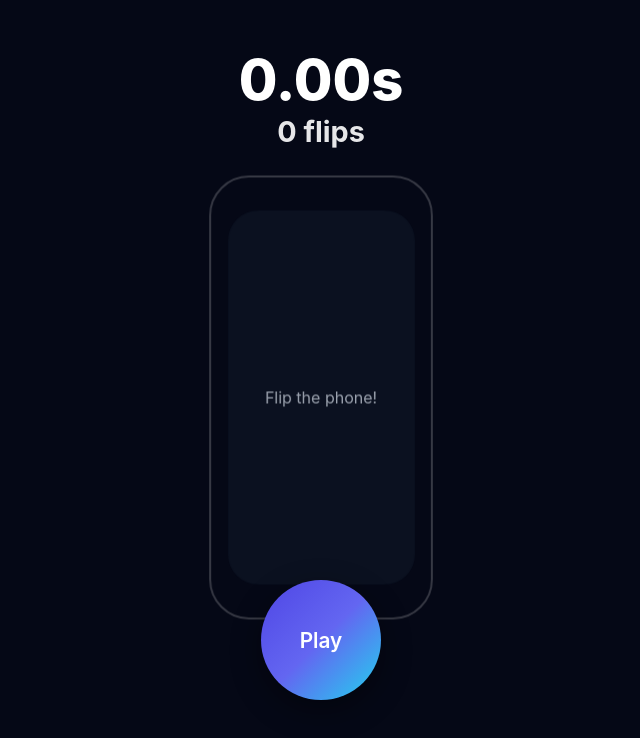
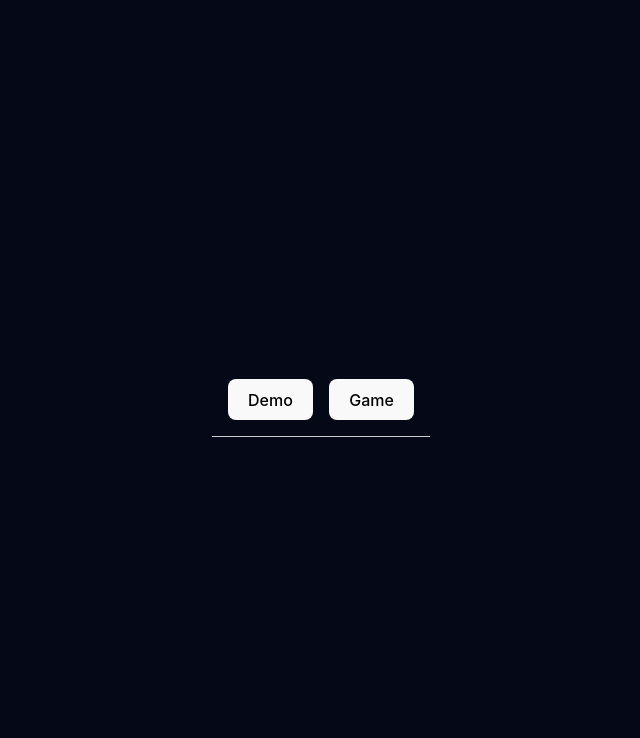
Before and after one commit to fire8811/flipfone, a React app in the folder frontend/: page / in a window 1280 px wide. Shown: the top 738 px of the page, without its empty margins (319-959 px from the left). Built offline with nearby package versions, Linux system fonts and the light colour scheme; the HTML template or start-up script is replaced by a standard one.

Commit message:
Cleaned up game.tsx, but airtime and flips aren't counting correctly

```diff
--- a/frontend/src/App.tsx
+++ b/frontend/src/App.tsx
@@ -4,19 +4,19 @@ import { Demo } from "./demo/demo";
 import { Game } from "./Game/game";
 
 function App() {
-	// const [page, setPage] = useState<"home" | "demo" | "game">("home");
+	const [page, setPage] = useState<"home" | "demo" | "game">("home");
 
 	return (
 		<div className="App">
-			{/* <nav style={{ display: "flex", gap: "1rem", padding: "1rem", borderBottom: "1px solid #ccc" }}>
-				<button onClick={() => setPage("demo")}>Demo</button>
-				<button onClick={() => setPage("game")}>Game</button>
-			</nav> */}
+			{page === "home" && (
+				<nav style={{ display: "flex", gap: "1rem", padding: "1rem", borderBottom: "1px solid #ccc" }}>
+					<button onClick={() => setPage("demo")}>Demo</button>
+					<button onClick={() => setPage("game")}>Game</button>
+				</nav>
+			)}
 
-			{/* {page === "demo" && <Demo />} */}
-			{/* {page === "game" && <Game />} */}
-			<Game />
-			{/* {page === "home" && <p>Select a page above.</p>} */}
+			{page === "demo" && <Demo />}
+			{page === "game" && <Game />}
 		</div>
 	);
 }
--- a/frontend/src/Game/game.tsx
+++ b/frontend/src/Game/game.tsx
@@ -1,68 +1,87 @@
-import { useState, useEffect } from "react";
+import { useState, useEffect, useRef, type Ref } from "react";
 import "./game.css";
+import { GameLoop } from "../utils/gameLoop";
+import { RotationTracker } from "../utils/rotationTracker";
 
 export function Game() {
-	//gameplay status variables
+	// Gameplay status variables
 	const [gameActive, setGameActive] = useState(false);
-	const [accPermission, SetAccPermission] = useState("unknown");
-	//airtime and accelerometer variables
-	const [airtime, setAirtime] = useState(0); //airtime in MS
-	const [acceleration, setAcceleration] = useState({ x: 0, y: 0, z: 0 });
+	const [accPermission, setAccPermission] = useState(false);
+	const [gyroPermission, setGyroPermission] = useState(false);
+
+	// Airtime and accelerometer variables
+	const [airtime, setAirtime] = useState(0); // Airtime in ms
 	const [gForce, setGForce] = useState(1);
-	const inFreeFall = gForce <= 0.4; //phone is in free fall when gForce is less than 0.4 (technically should be 0g but accelerometer is quirky)
+	const inFreeFall = gForce <= 0.4; // Phone is in free fall when gForce is less than 0.4 (technically should be 0g but accelerometer is quirky)
 	const [wasInFreeFall, setWasInFreeFall] = useState(false);
 	const [pressed, setPressed] = useState(false);
 	const [flips, setFlips] = useState(0);
 
-	//request permission for accelerometer access
-	const requestPermission = async () => {
+	interface rotation {
+		roll: number;
+		pitch: number;
+		yaw: number;
+	}
+	const [rotationRate, setRotationRate] = useState<rotation>({ roll: 0, pitch: 0, yaw: 0 });
+	const rotationTracker = useRef(new RotationTracker());
+	const gameLoop = useRef<GameLoop | null>(null);
+
+	// Request permission for accelerometer access
+	const requestAccPermission = async () => {
 		const response = await (DeviceMotionEvent as any).requestPermission();
-		SetAccPermission(response);
 
 		if (response == "granted") {
+			setAccPermission(true);
 			window.addEventListener("devicemotion", handleAcceleration);
 		}
-		return response;
 	};
 
+	// Request permission for gyroscope access
+	const requestGyroPermission = async () => {
+		const response = await (DeviceOrientationEvent as any).requestPermission();
+
+		if (response == "granted") {
+			window.addEventListener("devicemotion", handleRotationChange);
+			setGyroPermission(true);
+		}
+	};
+
+	function gameUpdate(dt: number) {
+		rotationTracker.current.process(rotationRate, dt);
+		setFlips(rotationTracker.current.numFlips);
+
+		if (inFreeFall) {
+			setAirtime(airtime + dt);
+			setWasInFreeFall(true);
+		} else if (wasInFreeFall) {
+			// Not in free fall, but you just were (this means the phone landed)
+			setWasInFreeFall(false);
+			endGameRound();
+		}
+	}
+
 	async function startGameRound() {
-		let permission = accPermission;
-		if (permission !== "granted") {
-			permission = await requestPermission();
+		if (!accPermission) {
+			await requestAccPermission();
 		}
-		if (permission !== "granted") return;
+		if (!gyroPermission) {
+			await requestGyroPermission();
+		}
 		setAirtime(0);
+		rotationTracker.current.reset();
 		setGameActive(true);
-		setPressed(!pressed); // change eventually
+		gameLoop.current = new GameLoop(gameUpdate);
+		gameLoop.current.run();
+		setPressed(!pressed); // Change eventually
 	}
 
 	function endGameRound() {
 		setPressed(false);
 		setGameActive(false);
+		gameLoop.current?.stop();
 	}
 
-	//airtime counting in milliseconds
-	useEffect(() => {
-		if (!gameActive) return; //do not track airtime when not in freefall
-
-		if (inFreeFall) {
-			setWasInFreeFall(true);
-			const start = Date.now();
-			const interval = setInterval(() => {
-				setAirtime(Date.now() - start);
-			}, 10);
-
-			return () => clearInterval(interval);
-		}
-
-		//phone at rest **after** freefall state
-		if (wasInFreeFall) {
-			setWasInFreeFall(false);
-			endGameRound();
-		}
-	}, [inFreeFall, gameActive, wasInFreeFall]);
-
-	//g force detection stuff below
+	// G-force detection stuff below
 	const handleAcceleration = (event: DeviceMotionEvent) => {
 		const acc = event.accelerationIncludingGravity;
 
@@ -74,8 +93,23 @@ export function Game() {
 			const gForce = magnitude / 9.8;
 
 			// Update gForcestate - this triggers re-render with new values
-			setAcceleration({ x, y, z });
 			setGForce(gForce);
+		}
+	};
+
+	// Rotation rate detection
+	const handleRotationChange = (event: DeviceMotionEvent) => {
+		if (
+			event.rotationRate &&
+			event.rotationRate?.alpha !== null &&
+			event.rotationRate?.beta !== null &&
+			event.rotationRate?.gamma !== null
+		) {
+			setRotationRate({
+				yaw: event.rotationRate.alpha, // Yaw (side to side)
+				pitch: event.rotationRate.beta, // Pitch (up and down)
+				roll: event.rotationRate.gamma, // Roll
+			});
 		}
 	};
 
@@ -83,7 +117,7 @@ export function Game() {
 		<div>
 			<div className="flip-container">
 				{/* Top-right flip counter */}
-				<div className="flip-counter">{flips} flips</div>
+				<div className="flip-counter">{Math.round(flips)} flips</div>
 
 				{/* Center airtime */}
 				<div className="airtime-display">{(airtime / 1000).toFixed(2)}s</div>
--- a/frontend/src/utils/rotationTracker.ts
+++ b/frontend/src/utils/rotationTracker.ts
@@ -11,17 +11,17 @@ export class RotationTracker {
 		return this._numFlips;
 	}
 
+	public reset() {
+		this._numFlips = 0;
+	}
+
 	public process(rotationRate: rotation, dt: number) {
 		const degToRad = Math.PI / 180;
 		const deltaYaw = rotationRate.yaw * dt * degToRad;
 		const deltaPitch = rotationRate.pitch * dt * degToRad;
 		const deltaRoll = rotationRate.roll * dt * degToRad;
 
-    const quaternionRotationChange: Quaternion = Quaternion.fromEulerLogical(
-      deltaYaw,
-      deltaPitch,
-      deltaRoll,
-    );
+		const quaternionRotationChange: Quaternion = Quaternion.fromEulerLogical(deltaYaw, deltaPitch, deltaRoll);
 		const angle = 2 * Math.acos(quaternionRotationChange.w); // radians
 		const angleDeg = angle * (180 / Math.PI);
 		this._numFlips += angleDeg / 360;
```
Lines whose indentation alone changed are shown as unchanged.
